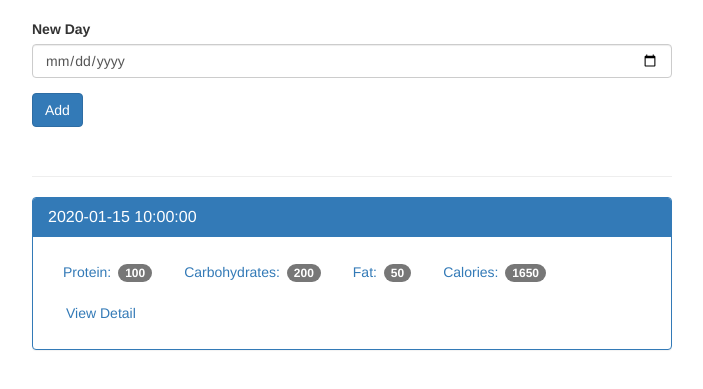
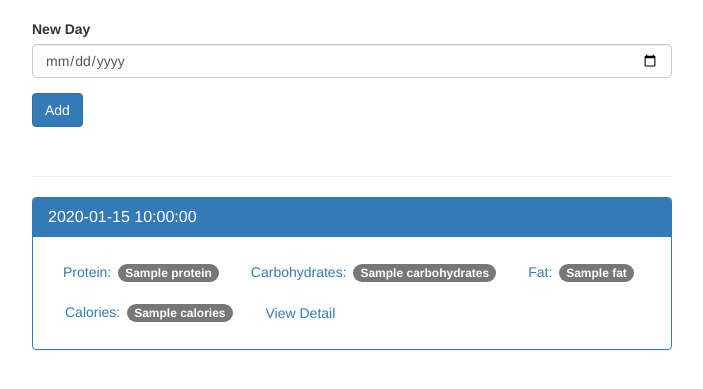
Before and after one commit to amanovishnu/flask_apps, a Flask app: template food_tracker/templates/home.html in a window 1280 px wide. Shown: the part 51-440 px from the top of the page, without its empty margins (288-991 px from the left). Run offline with Flask 2, Linux system fonts and the light colour scheme; the template is opened without the code that fills it: most values are stand-ins (such as "Sample title", 1, 10 or a date in 2020); some libraries are stand-ins or nearby versions.

Commit message:
moved common code to base template

```diff
--- /dev/null
+++ b/food_tracker/templates/base.html
@@ -0,0 +1,17 @@
+<!DOCTYPE html>
+<html lang="en">
+
+<head>
+    <meta charset="utf-8">
+    <meta http-equiv="X-UA-Compatible" content="IE=edge">
+    <meta name="viewport" content="width=device-width, initial-scale=1">
+    <title>Food Tracker | Home</title>
+    <link href="{{ url_for('static', filename='bootstrap.min.css') }}" rel="stylesheet">
+    <link href="{{ url_for('static', filename='theme.css') }}" rel="stylesheet">
+</head>
+
+<body>
+    {% block body %} {% endblock %}
+</body>
+
+</html>
--- a/food_tracker/templates/home.html
+++ b/food_tracker/templates/home.html
@@ -1,22 +1,5 @@
-<!DOCTYPE html>
-<html lang="en">
-
-<head>
-	<meta charset="utf-8">
-	<meta http-equiv="X-UA-Compatible" content="IE=edge">
-	<meta name="viewport" content="width=device-width, initial-scale=1">
-
-	<title>Food Tracker | Home</title>
-
-	<!-- Bootstrap core CSS -->
-	<link href="{{ url_for('static', filename='bootstrap.min.css') }}" rel="stylesheet">
-	<!-- Custom styles for this template -->
-	<link href="{{ url_for('static', filename='theme.css') }}" rel="stylesheet">
-
-</head>
-
-<body>
-
+{% extends 'base.html' %}
+{% block body %}
 <nav class="navbar navbar-inverse navbar-fixed-top">
 	<div class="container">
 		<div class="navbar-header">
@@ -30,9 +13,7 @@
 		</div>
 	</div>
 </nav>
-
 <div class="container theme-showcase col-sm-6 col-sm-offset-3" role="main">
-
 	<div class="row">
 		<div>
 			<form method="POST" action="{{ url_for('index') }}">
@@ -40,34 +21,27 @@
 					<label for="new-day">New Day</label>
 					<input type="date" class="form-control" name="date" id="new-day">
 				</div>
-
 				<button type="submit" class="btn btn-primary">Add</button>
 			</form>
-
 			<div class="page-header"></div>
-
 			{% for r in results %}
 			<div class="panel panel-primary">
 				<div class="panel-heading">
-						<h3 class="panel-title">{{ r.entry_date }}</h3>
+					<h3 class="panel-title">{{ r.pretty_date }}</h3>
 				</div>
 				<div class="panel-body">
 					<ul class="nav nav-pills" role="tablist">
-							<li><a>Protein: <span class="badge">100</span></a></li>
-							<li><a>Carbohydrates: <span class="badge">200</span></a></li>
-							<li><a>Fat: <span class="badge">50</span></a></li>
-							<li><a>Calories: <span class="badge">1650</span></a></li>
-							<li><a href="{{ url_for('view', date=r.date) }}" type="button" class="btn btn-link">View Detail</a></li>
+						<li><a>Protein: <span class="badge">{{ r.protein }}</span></a></li>
+						<li><a>Carbohydrates: <span class="badge">{{ r.carbohydrates}}</span></a></li>
+						<li><a>Fat: <span class="badge">{{ r.fat }}</span></a></li>
+						<li><a>Calories: <span class="badge">{{ r.calories }}</span></a></li>
+						<li><a href="{{ url_for('view', date=r.entry_date) }}" type="button" class="btn btn-link">View
+								Detail</a></li>
 					</ul>
 				</div>
 			</div>
 			{% endfor %}
-
 		</div>
 	</div>
-
 </div>
-
-</body>
-
-</html>
+{% endblock %}
```
Also changed, not shown: food_tracker/templates/add_food.html (+4 -34 lines), food_tracker/templates/day.html (+3 -35 lines). Lines whose indentation alone changed are shown as unchanged.
